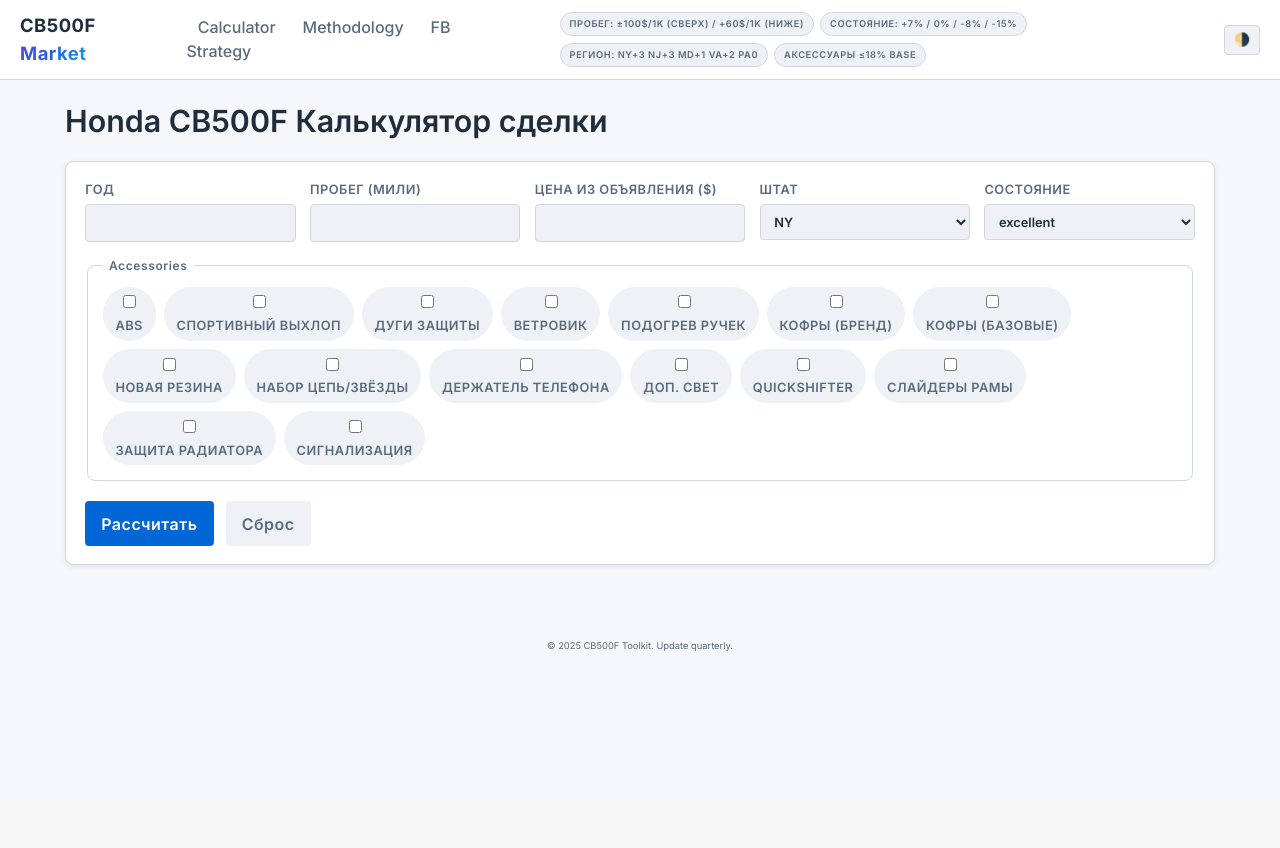
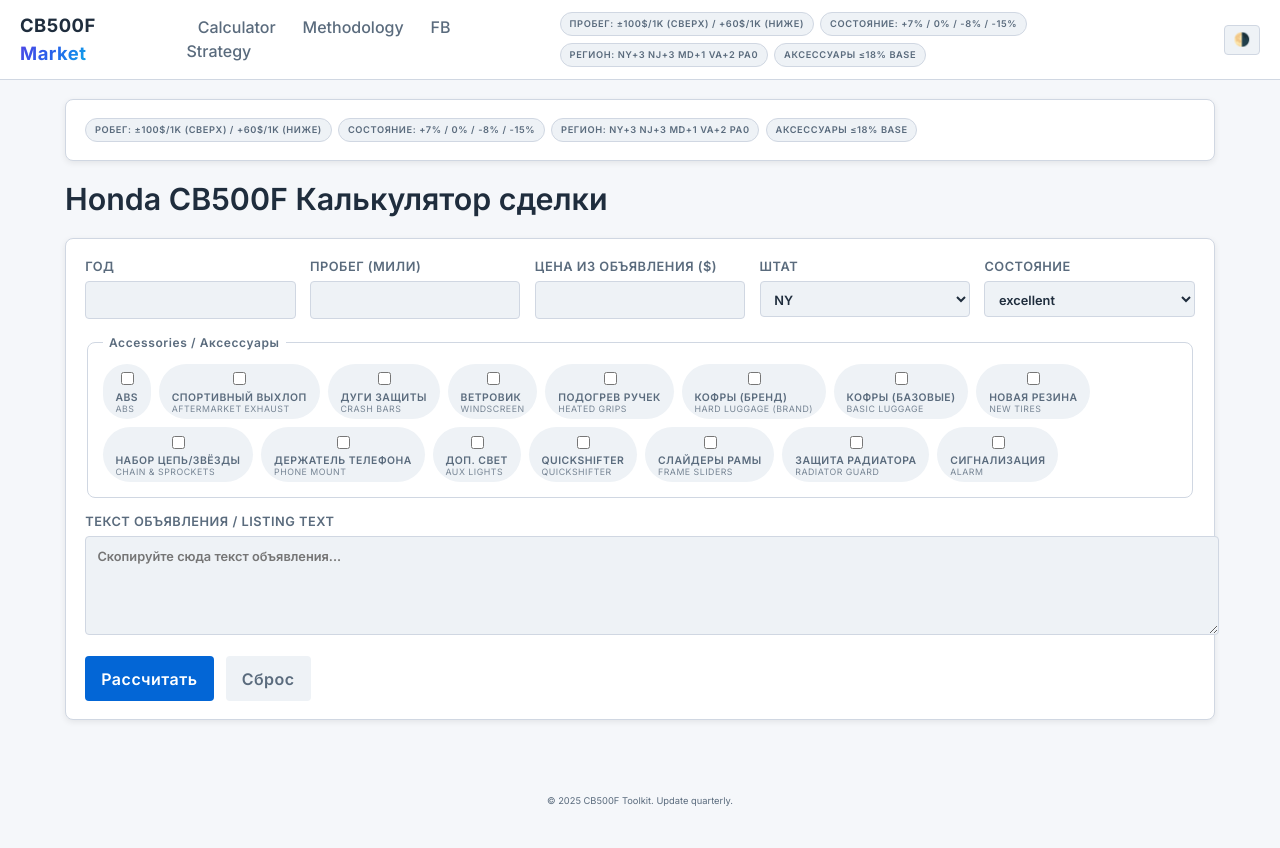
Before and after one commit to KlimDos/honda-cb500f, a FastAPI app: page / in a window 1280 px wide. Before the commit the page ends 651 px from the top, so only its background shows below. Run offline with FastAPI, Linux system fonts and the light colour scheme.

Commit message:
feat: listing analysis, stricter classification, bilingual accessories

```diff
--- a/app/main.py
+++ b/app/main.py
@@ -6,7 +6,7 @@
 import pathlib
 from .market_model import (
     REGION_FACTORS, CONDITION_FACTORS, ACCESSORY_VALUES,
-    calc_fair_value, classify, recommended_band, ACCESSORY_LABELS_RU
+    calc_fair_value, classify, recommended_band, ACCESSORY_LABELS_RU, ACCESSORY_LABELS_EN
 )
 import mistune
 
@@ -34,6 +34,7 @@
         "conditions": CONDITION_FACTORS.keys(),
         "accessories": ACCESSORY_VALUES,
         "accessories_ru": ACCESSORY_LABELS_RU,
+        "accessories_en": ACCESSORY_LABELS_EN,
         "result": None,
     })
 
@@ -43,7 +44,9 @@
                mileage: int = Form(...),
                price: float = Form(...),
                region: str = Form(...),
-               condition: str = Form(...)):
+               condition: str = Form(...),
+               listing_text: str = Form("")
+               ):
     # Собираем остальные checkbox поля вручную (FastAPI не поддерживает произвольный **kwargs для формы)
     form = await request.form()
     accessories = {acc: (form.get(acc) == 'on') for acc in ACCESSORY_VALUES}
@@ -51,12 +54,15 @@
     fair = data['fair_value']
     classification = classify(price, fair)
     band_low, band_high = recommended_band(fair)
+    # Simple heuristic extraction for placeholders (actual analysis added later)
+    analysis = analyze_listing_text(listing_text)
     return templates.TemplateResponse("index.html", {
         "request": request,
         "regions": REGION_FACTORS.keys(),
         "conditions": CONDITION_FACTORS.keys(),
         "accessories": ACCESSORY_VALUES,
         "accessories_ru": ACCESSORY_LABELS_RU,
+        "accessories_en": ACCESSORY_LABELS_EN,
         "result": {
             "fair": fair,
             "classification": classification,
@@ -68,8 +74,73 @@
             "region": region,
             "condition": condition,
             "selected_accessories": accessories,
+            "listing_text": listing_text,
+            "analysis": analysis,
         }
     })
+
+
+def analyze_listing_text(text: str) -> dict:
+    """Heuristic analysis of listing text (no external AI calls).
+    Extract keywords, detect red/green flags and generate negotiation hints.
+    """
+    if not text.strip():
+        return {"keywords": [], "flags": [], "questions": [], "negotiation": []}
+    lower = text.lower()
+    keywords = []
+    mapping = {
+        'oem': 'stock', 'stock': 'stock', 'original': 'stock',
+        'garaged': 'garaged', 'garage kept': 'garaged',
+        'drop': 'dropped', 'dropped': 'dropped', 'lay down': 'dropped',
+        'abs': 'abs', 'heated grips': 'heated_grips', 'luggage': 'luggage',
+        'cofry': 'luggage', 'case': 'luggage', 'tires': 'tires', 'new tires': 'new_tires',
+        'chain': 'chain', 'sprocket': 'chain', 'service': 'service', 'maint': 'service',
+        'oil': 'service', 'leak': 'leak', 'issue': 'issue', 'problem': 'issue',
+        'salvage': 'salvage', 'rebuilt': 'rebuilt'
+    }
+    for k, norm in mapping.items():
+        if k in lower:
+            keywords.append(norm)
+    keywords = sorted(set(keywords))
+
+    flags = []
+    if 'salvage' in lower or 'rebuilt' in lower:
+        flags.append('TITLE_RISK')
+    if 'leak' in lower:
+        flags.append('POTENTIAL_LEAK')
+    if 'issue' in lower or 'problem' in lower:
+        flags.append('UNRESOLVED_ISSUE')
+    if 'dropped' in lower or 'lay down' in lower or 'drop' in lower:
+        flags.append('DROPPED_HISTORY')
+
+    questions = []
+    if 'service' not in lower and 'maint' not in lower:
+        questions.append('Запрошите историю обслуживания и даты последней замены масла')
+    if 'chain' in keywords and 'service' not in lower:
+        questions.append('Уточните когда менялись цепь и звезды (пробег)')
+    if 'tires' in lower and 'new tires' not in lower:
+        questions.append('Спросите дату и DOT код шин')
+    if 'garaged' not in lower:
+        questions.append('Хранилась ли в гараже?')
+    if 'abs' not in lower:
+        questions.append('Подтвердить наличие ABS по VIN / фото панели')
+
+    negotiation = []
+    if 'TITLE_RISK' in flags:
+        negotiation.append('Снижайте дополнительно 10-15% за salvage/rebuilt title')
+    if 'DROPPED_HISTORY' in flags:
+        negotiation.append('Осмотрите раму, радиатор, рычаги — аргумент для -150..-300$')
+    if 'POTENTIAL_LEAK' in flags:
+        negotiation.append('Любой намек на течь — просите фото/видео и закладывайте -100..-250$')
+    if 'UNRESOLVED_ISSUE' in flags:
+        negotiation.append('Неясные проблемы => сначала диагностика или скидка на ремонт')
+
+    return {
+        'keywords': keywords,
+        'flags': flags,
+        'questions': questions,
+        'negotiation': negotiation
+    }
 
 @app.post("/api/evaluate")
 async def api_evaluate(payload: dict):
--- a/static/style.css
+++ b/static/style.css
@@ -88,6 +88,41 @@
 .info-inline { display:flex; flex-wrap:wrap; gap:0.4rem; margin-left:1rem; max-width:640px; }
 .pill { background:var(--bg-accent); border:1px solid var(--border); padding:0.25rem 0.55rem; font-size:0.58rem; border-radius:999px; font-weight:600; letter-spacing:0.6px; text-transform:uppercase; color:var(--text-dim); }
 
+/* Summary hints card */
+.summary-hints { margin:0 0 1rem; }
+.summary-hints .hints-row { display:flex; flex-wrap:wrap; gap:0.4rem; }
+
+/* Bilingual chips */
+.chip .bilingual { display:flex; flex-direction:column; line-height:1.05; }
+.chip .bilingual strong { font-weight:600; font-size:0.65rem; }
+.chip .bilingual em { font-style:normal; font-weight:400; font-size:0.55rem; letter-spacing:0.5px; opacity:0.8; }
+
+textarea { width:100%; resize:vertical; font:inherit; padding:0.65rem 0.7rem; background:var(--bg-accent); border:1px solid var(--border); border-radius:var(--radius-sm); color:var(--text); }
+textarea:focus { outline:2px solid var(--primary); outline-offset:1px; }
+
+/* Analysis section */
+.analysis { margin-top:1.2rem; }
+.analysis h2 { margin:0 0 0.8rem; font-size:1.1rem; font-weight:600; }
+.analysis-grid { display:grid; gap:1.2rem; grid-template-columns:repeat(auto-fit,minmax(260px,1fr)); }
+.analysis-grid h3 { margin:0.6rem 0 0.3rem; font-size:0.75rem; letter-spacing:0.6px; text-transform:uppercase; color:var(--text-dim); }
+.analysis-grid ul { margin:0.2rem 0 0.4rem; padding-left:1.1rem; font-size:0.8rem; }
+.analysis-grid li { margin:0.25rem 0; }
+.analysis-grid .tags { display:flex; flex-wrap:wrap; gap:0.35rem; }
+.analysis-grid .tags span { background:var(--bg-accent); border:1px solid var(--border); padding:0.25rem 0.5rem; font-size:0.6rem; border-radius:999px; font-weight:600; letter-spacing:0.5px; text-transform:uppercase; }
+.dim { opacity:0.55; font-size:0.75rem; }
+.flag { font-size:0.65rem; font-weight:600; letter-spacing:0.5px; }
+.flag-title_risk { color:var(--danger); }
+.flag-potential_leak { color:#d97706; }
+.flag-unresolved_issue { color:#f59e0b; }
+.flag-dropped_history { color:#dc2626; }
+
+@media (max-width:640px){
+	.analysis-grid { grid-template-columns:1fr; }
+	.chip .bilingual { flex-direction:row; gap:0.35rem; }
+	.chip .bilingual strong { font-size:0.62rem; }
+	.chip .bilingual em { font-size:0.52rem; }
+}
+
 /* Markdown content */
 .markdown-body { font-size:0.9rem; line-height:1.55; }
 .markdown-body h1, .markdown-body h2, .markdown-body h3 { margin-top:1.4em; font-weight:600; line-height:1.2; }
--- a/templates/index.html
+++ b/templates/index.html
@@ -1,6 +1,14 @@
 {% extends 'base.html' %}
 {% block title %}CB500F Deal Evaluator{% endblock %}
 {% block content %}
+  <div class="summary-hints card elevate">
+    <div class="hints-row">
+      <span class="pill">РОБЕГ: ±100$/1K (СВЕРХ) / +60$/1K (НИЖЕ)</span>
+      <span class="pill">СОСТОЯНИЕ: +7% / 0% / -8% / -15%</span>
+      <span class="pill">РЕГИОН: NY+3 NJ+3 MD+1 VA+2 PA0</span>
+      <span class="pill">АКСЕССУАРЫ ≤18% BASE</span>
+    </div>
+  </div>
   <h1 class="page-title">Honda CB500F Калькулятор сделки</h1>
   <form method="post" class="grid-form card elevate" autocomplete="on">
     <label>Год <input type="number" name="year" required value="{{ result.year if result else '' }}" /></label>
@@ -21,12 +29,20 @@
       </select>
     </label>
     <fieldset class="accessories field-group">
-      <legend>Accessories</legend>
+      <legend>Accessories / Аксессуары</legend>
       {% for acc,val in accessories.items() %}
         {% set ru = accessories_ru.get(acc) %}
-        <label class="chip" title="{{ ru[1] if ru else acc }}"><input type="checkbox" name="{{acc}}" {% if result and result.selected_accessories[acc] %}checked{% endif %}> {{ ru[0] if ru else acc }}</label>
+        {% set en = accessories_en.get(acc) %}
+        <label class="chip" title="RU: {{ ru[1] if ru else acc }} | EN: {{ en[1] if en else acc }}">
+          <input type="checkbox" name="{{acc}}" {% if result and result.selected_accessories[acc] %}checked{% endif %}>
+          <span class="bilingual"><strong>{{ ru[0] if ru else acc }}</strong><em>{{ en[0] if en else acc }}</em></span>
+        </label>
       {% endfor %}
     </fieldset>
+    <label class="field-group" style="grid-column:1/-1;">
+      Текст объявления / Listing Text
+      <textarea name="listing_text" rows="4" placeholder="Скопируйте сюда текст объявления...">{{ result.listing_text if result and result.listing_text else '' }}</textarea>
+    </label>
     <div class="actions">
       <button type="submit" class="btn primary">Рассчитать</button>
       <button type="reset" class="btn subtle" onclick="document.querySelectorAll('form input[type=checkbox]').forEach(c=>c.checked=false)">Сброс</button>
@@ -59,5 +75,27 @@
       </table>
     </details>
   </section>
+  <section class="analysis card elevate">
+    <h2>Анализ объявления / Listing Analysis</h2>
+    {% set a = result.analysis %}
+    {% if a and (a.keywords or a.flags or a.questions or a.negotiation) %}
+      <div class="analysis-grid">
+        <div>
+          <h3>Keywords</h3>
+          {% if a.keywords %}<p class="tags">{% for k in a.keywords %}<span>{{k}}</span>{% endfor %}</p>{% else %}<p class="dim">—</p>{% endif %}
+          <h3>Flags</h3>
+          {% if a.flags %}<ul>{% for f in a.flags %}<li class="flag flag-{{f|lower}}">{{f}}</li>{% endfor %}</ul>{% else %}<p class="dim">—</p>{% endif %}
+        </div>
+        <div>
+          <h3>Вопросы продавцу</h3>
+          {% if a.questions %}<ul>{% for q in a.questions %}<li>{{q}}</li>{% endfor %}</ul>{% else %}<p class="dim">—</p>{% endif %}
+          <h3>Торг / Negotiation</h3>
+          {% if a.negotiation %}<ul>{% for n in a.negotiation %}<li>{{n}}</li>{% endfor %}</ul>{% else %}<p class="dim">—</p>{% endif %}
+        </div>
+      </div>
+    {% else %}
+      <p class="dim">Нет текста объявления для анализа.</p>
+    {% endif %}
+  </section>
   {% endif %}
 {% endblock %}
```
Also changed, not shown: app/market_model.py (+31 -3 lines).
